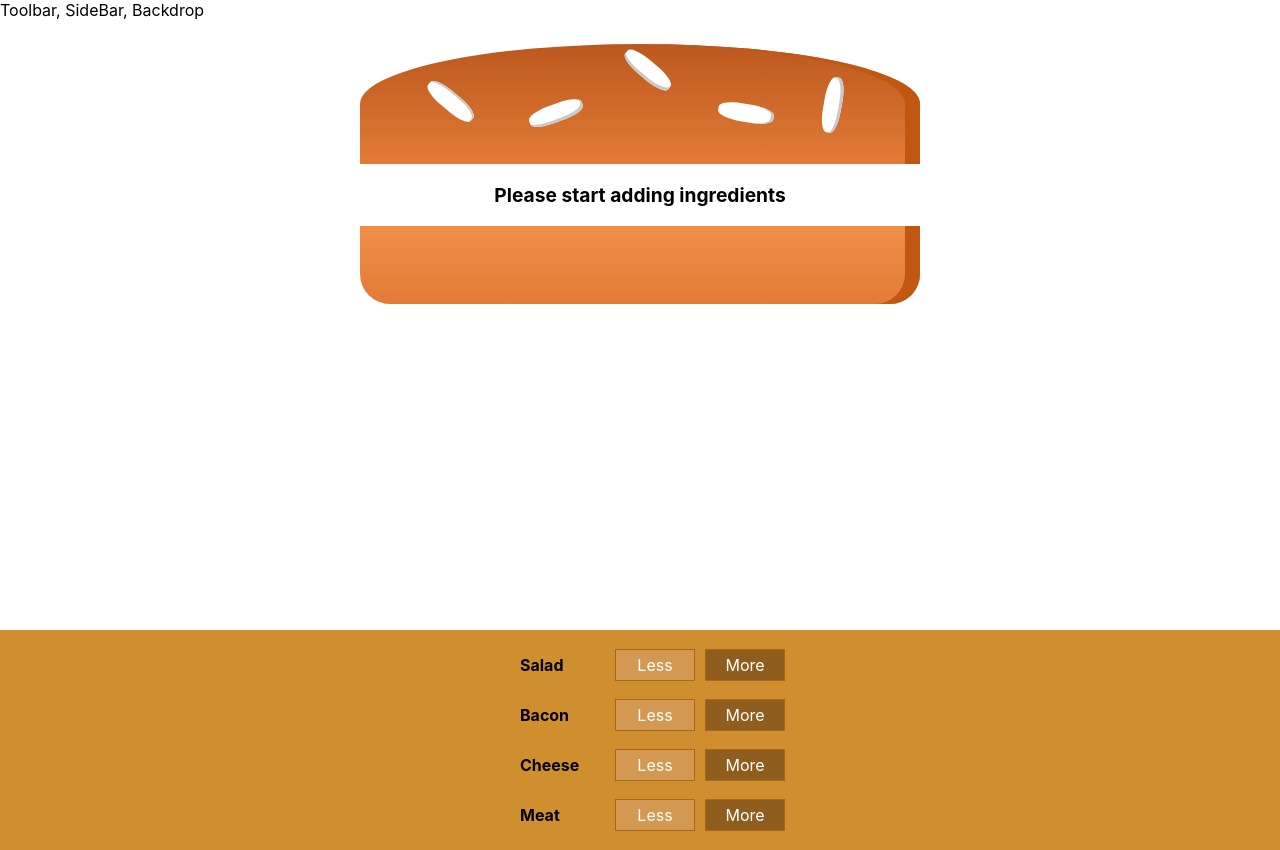
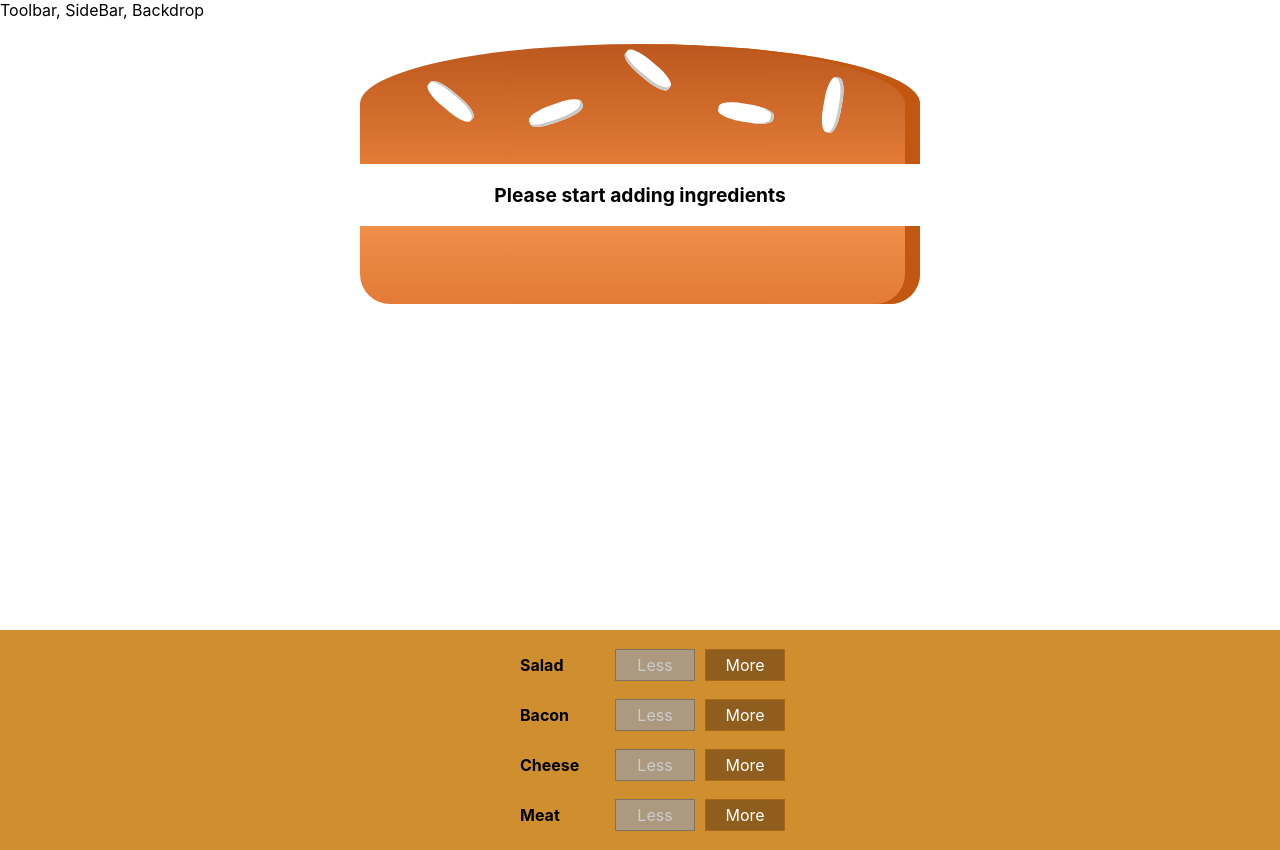
Before and after one commit to harini24/Burger-Builder, a React (Create React App) app: page / in a window 1280 px wide. Built offline with nearby package versions, Linux system fonts and the light colour scheme; the HTML template or start-up script is replaced by a standard one.

Commit message:
dynamic burger build control with less button diability

```diff
--- a/src/Components/Burger/BuildControls/BuildControl/BuildControl.js
+++ b/src/Components/Burger/BuildControls/BuildControl/BuildControl.js
@@ -6,8 +6,8 @@
             <div className={classes.Label}>
                 {props.label}
             </div>
-            <button className={classes.Less}>Less</button>
-            <button className={classes.More}>More</button>
+            <button className={classes.Less} onClick={props.removed} disabled={props.disabled}>Less</button>
+            <button className={classes.More} onClick={props.added}>More</button>
         </div>
     )
 }
--- a/src/Components/Burger/BuildControls/BuildControls.js
+++ b/src/Components/Burger/BuildControls/BuildControls.js
@@ -11,7 +11,11 @@
     return(
         <div className={classes.BuildControls}>
             {controls.map(ctrl=>
-                (<BuildControl key={ctrl.label} label={ctrl.label}></BuildControl>))}
+                (<BuildControl key={ctrl.label} label={ctrl.label}
+                added={()=>props.ingredientAdded(ctrl.type)}
+                removed={()=>props.ingredientRemoved(ctrl.type)}
+                disabled={props.disabled[ctrl.type]}></BuildControl>))}
+
         </div>
     )
 }
--- a/src/Components/Burger/Burger.module.css
+++ b/src/Components/Burger/Burger.module.css
@@ -18,7 +18,7 @@
 @media(min-width:500px) and (min-height:401px){
     .Burger{
         width:450px;
-        height: 400px;
+        height: 300px;
     }
 }
 @media(min-width:1000px) and (min-height:700px){
--- a/src/Containers/BurgerBuilder/BurgerBuilder.js
+++ b/src/Containers/BurgerBuilder/BurgerBuilder.js
@@ -2,6 +2,13 @@
 import Aux from '../../hoc/Auxillary'
 import Burger from '../../Components/Burger/Burger'
 import BuildControls from '../../Components/Burger/BuildControls/BuildControls'
+
+const INGREDIENT_PRICES={
+    salad:0.5,
+    cheese:0.4,
+    meat:1.3,
+    bacon:0.7
+}
 class BurgerBuilder extends Component{
 
     // constructor(props){
@@ -15,13 +22,55 @@
             bacon:0,
             cheese:0,
             meat:0
+        },
+        totalPrice:4
+    }
+
+    addIngredientHandler = (type)=>{
+        const oldCount = this.state.ingredients[type]
+        const updatedCount = oldCount + 1;
+        const updatedIngredients = {...this.state.ingredients}
+        updatedIngredients[type] = updatedCount
+        const priceAddition = INGREDIENT_PRICES[type]
+        const oldPrice = this.state.totalPrice
+        const newPrice= oldPrice+priceAddition
+        this.setState({
+            ingredients:updatedIngredients,
+            totalPrice:newPrice
+        })
+    }
+
+    removeIngredientHandler = (type)=>{
+        const oldCount = this.state.ingredients[type]
+        if(oldCount<=0){
+            return;
         }
+        const updatedCount = oldCount - 1;
+        const updatedIngredients = {...this.state.ingredients}
+        updatedIngredients[type] = updatedCount
+        const priceAddition = INGREDIENT_PRICES[type]
+        const oldPrice = this.state.totalPrice
+        const newPrice= oldPrice-priceAddition
+        this.setState({
+            ingredients:updatedIngredients,
+            totalPrice:newPrice
+        })
     }
     render(){
+        const disabledInfo={
+            ...this.state.ingredients
+        }
+        for(let key in disabledInfo){
+            disabledInfo[key]=disabledInfo[key]<=0
+        }
         return(
             <Aux>
             <Burger ingredients={this.state.ingredients}/>
-            <BuildControls/>
+            <BuildControls
+            ingredientAdded={this.addIngredientHandler}
+            ingredientRemoved={this.removeIngredientHandler}
+            disabled={disabledInfo}/>
+
             </Aux>
         );
     }
```
Also changed, not shown: 1 other file (tests, documents, lock files or other folders).
